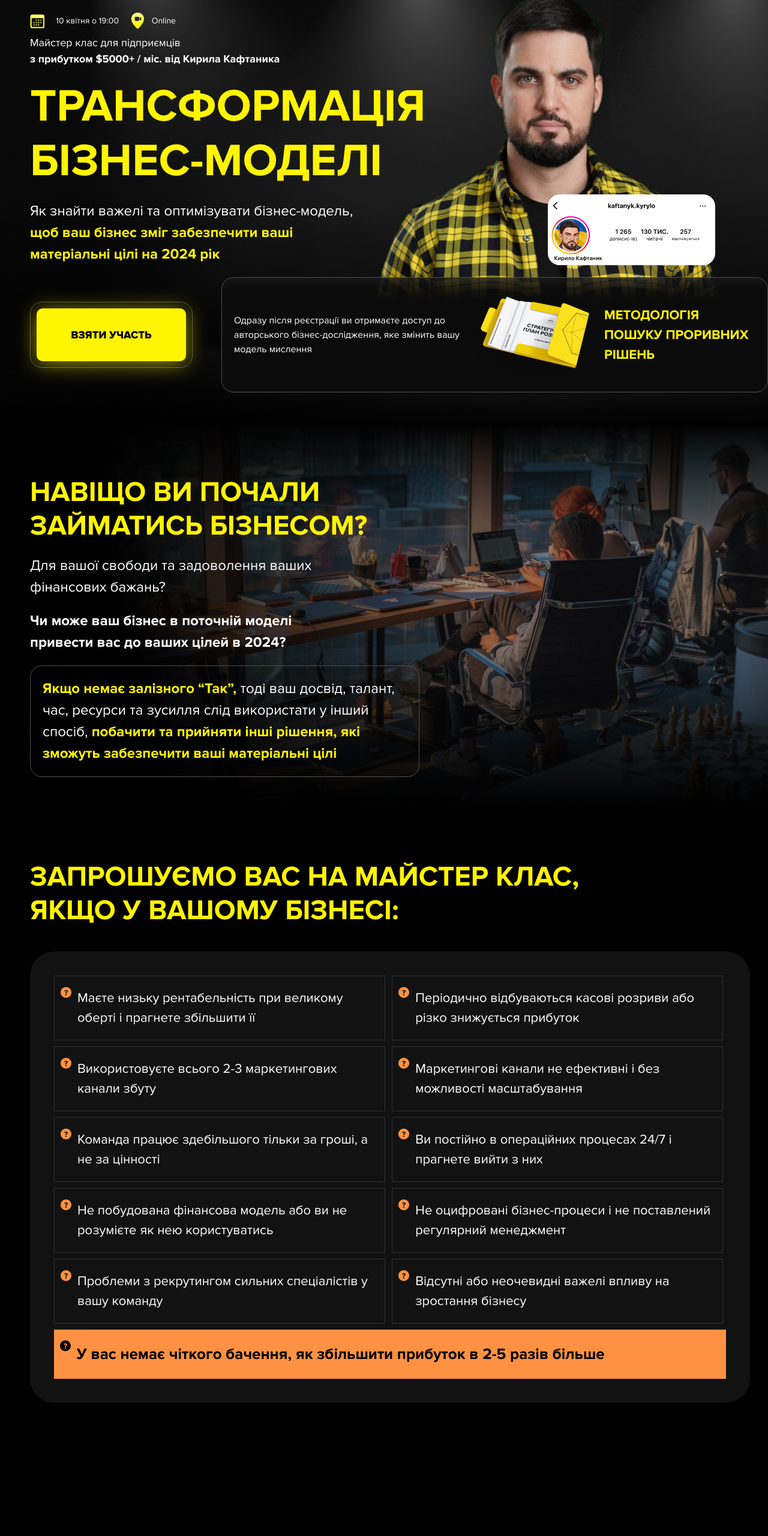
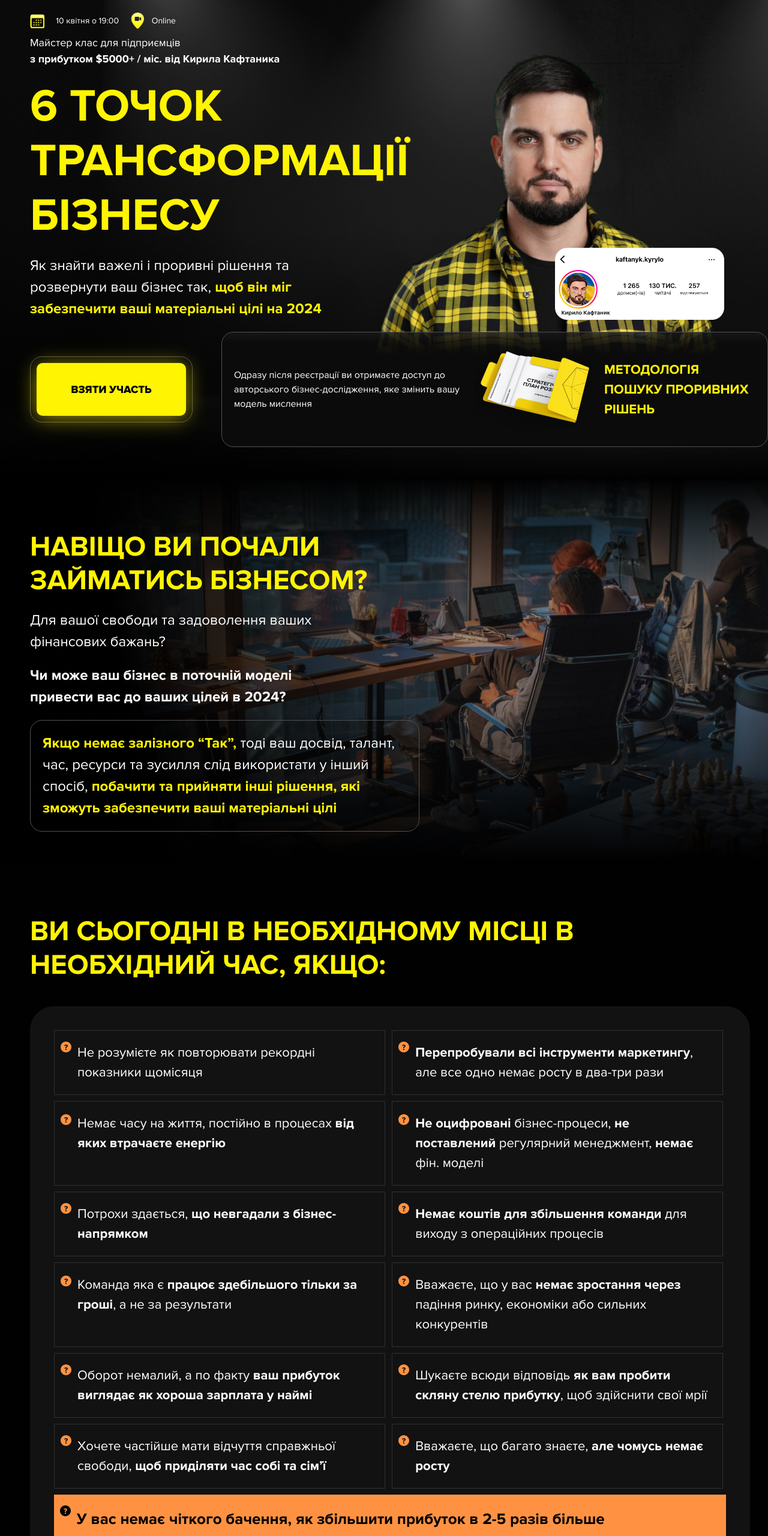
Before and after one commit to pnevmat/sonmax-holding-transform, a website built with Parcel: page src/index.html in a window 1280 px wide. Shown: the part 120-2680 px from the top of the page at 60% size. Built offline with nearby package versions, Linux system fonts and the light colour scheme.

Commit message:
fixes layout and styles

```diff
--- a/src/css/base/common.css
+++ b/src/css/base/common.css
@@ -41,6 +41,14 @@ button:focus {
   }
 }
 
+.bold {
+  font-weight: 700;
+}
+
+.upperCase {
+  text-transform: uppercase;
+}
+
 .is-hiden {
   display: none;
 }
--- a/src/css/layouts/header.css
+++ b/src/css/layouts/header.css
@@ -359,8 +359,8 @@ a {
 @media screen and (min-width: 320px) and (max-width: 339px) {
   .background {
     max-width: 320px;
-    background-size: 125% 29%;
-    background-position: 50% 24.5%;
+    background-size: 125% 28%;
+    background-position: 50% 23.5%;
   }
 
   .headerButtonContainer {
@@ -375,8 +375,8 @@ a {
 @media screen and (min-width: 340px) and (max-width: 359px) {
   .background {
     max-width: 340px;
-    background-size: 125% 32%;
-    background-position: 50% 23%;
+    background-size: 125% 31%;
+    background-position: 50% 22%;
   }
 
   .headerButtonContainer {
@@ -391,8 +391,8 @@ a {
 @media screen and (min-width: 360px) and (max-width: 379px) {
   .background {
     max-width: 360px;
-    background-size: 125% 35%;
-    background-position: 50% 24%;
+    background-size: 125% 34%;
+    background-position: 50% 23%;
   }
 
   .headerButtonContainer {
@@ -432,8 +432,8 @@ a {
 @media screen and (min-width: 380px) and (max-width: 419px) {
   .background {
     max-width: 380px;
-    background-size: 125% 38%;
-    background-position: 50% 23.5%;
+    background-size: 125% 36.5%;
+    background-position: 50% 24%;
   }
 
   .headerButtonContainer {
@@ -567,8 +567,8 @@ a {
     padding-right: 25px;
     padding-bottom: 50px;
     padding-left: 25px;
-    background-size: 55% 47%, 150% 130%;
-    background-position: 95% 57%, 45% 100%;
+    background-size: 55% 43%, 150% 130%;
+    background-position: 95% 60%, 45% 100%;
   }
 
   .questionsContainer {
@@ -593,7 +593,7 @@ a {
   }
 
   .backgroundLinerPc {
-    top: 67.4%;
+    top: 69.6%;
     left: 0;
     width: 100%;
     max-width: 725px;
@@ -619,12 +619,13 @@ a {
     max-width: 974px;
     padding-left: 50px;
     padding-bottom: 50px;
-    background-size: 63% 70%, 150% 110%;
-    background-position: 103% 60%, 45% 100%;
+    background-size: 63% 64%, 150% 110%;
+    background-position: 103% 68%, 45% 100%;
   }
 
   .questionsContainer {
-    max-width: 924px;
+    max-width: 894px;
+    padding-right: 60px;
   }
 
   .transform {
@@ -640,7 +641,7 @@ a {
   }
 
   .backgroundLinerPc {
-    top: 68.1%;
+    top: 71.4%;
     left: 6.6%;
     width: 100%;
     max-width: 911px;
@@ -686,8 +687,13 @@ a {
     max-width: 1230px;
     padding-left: 50px;
     padding-bottom: 50px;
-    background-size: 50.5% 81%, 150% 100%;
-    background-position: 92.5% 60%, 50% 100%;
+    background-size: 50.5% 71%, 150% 100%;
+    background-position: 92.5% 75%, 50% 100%;
+  }
+
+  .questionsContainer {
+    max-width: 1157px;
+    padding-right: 15px;
   }
 
   .youGetBlockContainer {
@@ -696,7 +702,7 @@ a {
   }
 
   .backgroundLinerPc {
-    top: 74.1%;
+    top: 77%;
     left: 25.9%;
     height: 192px;
   }
@@ -706,8 +712,8 @@ a {
   .background {
     max-width: 1260px;
     padding-left: 100px;
-    background-size: 49% 86%, 100% 100%;
-    background-position: 90% 81%, 45% 100%;
+    background-size: 49% 78%, 100% 100%;
+    background-position: 90% 89%, 45% 100%;
   }
 
   .youGetBlockContainer {
@@ -717,8 +723,8 @@ a {
   }
 
   .backgroundLinerPc {
-    top: 74.1%;
-    left: 24.7%;
+    top: 77%;
+    left: 24%;
   }
 }
 
@@ -726,7 +732,7 @@ a {
   .background {
     max-width: 1342px;
     padding-left: 358px;
-    background-size: 40% 88%, 90% 100%;
+    background-size: 40% 80%, 90% 100%;
     background-position: 85.5% 97%, 0% 0%;
   }
 
@@ -737,8 +743,8 @@ a {
   }
 
   .backgroundLinerPc {
-    top: 74%;
-    left: 23.8%;
+    top: 77%;
+    left: 22%;
     width: 100%;
     max-width: 911px;
     height: 192px;
@@ -752,8 +758,8 @@ a {
     padding-right: 358px;
     padding-bottom: 140px;
     padding-left: 358px;
-    background-size: 36.5% 80%, cover;
-    background-position: 71% 31%, top;
+    background-size: 36.5% 73%, cover;
+    background-position: 71% 51%, top;
   }
 
   .youGetBlockContainer {
@@ -763,8 +769,8 @@ a {
   }
 
   .backgroundLinerPc {
-    top: 78.5%;
-    left: 24.5%;
+    top: 81%;
+    left: 23%;
   }
 
   .youGetImgContainer {
--- a/src/css/layouts/invintation.css
+++ b/src/css/layouts/invintation.css
@@ -40,7 +40,7 @@
 
 .invitationListCard {
   display: flex;
-  align-items: center;
+  align-items: flex-start;
   width: 100%;
   padding: 20px;
   padding-left: 10px;
--- a/src/layout/header.html
+++ b/src/layout/header.html
@@ -35,14 +35,14 @@
 
         <div class="questionsContainer">
           <div class="questionsTextContainer">
-            <div class="transform">ТРАНСФОРМАЦІЯ БІЗНЕС-МОДЕЛІ</div>
+            <div class="transform upperCase">6 точок трансформації бізнесу</div>
             <div class="questionsTextWrapper">
               <span class="questionsTextNormal">
-                Як знайти важелі та оптимізувати бізнес-модель,
+                Як знайти важелі і проривні рішення та розвернути ваш бізнес
+                так,
               </span>
               <span class="questionsTextBold">
-                щоб ваш бізнес зміг забезпечити ваші матеріальні цілі на 2024
-                рік
+                щоб він міг забезпечити ваші матеріальні цілі на 2024
               </span>
             </div>
           </div>
--- a/src/layout/invintation.html
+++ b/src/layout/invintation.html
@@ -1,8 +1,8 @@
 <div class="invintationContainer">
   <div class="invintationWrapper">
     <span class="invintationTitle"
-      >ЗАПРОШУЄМО ВАС НА МАЙСТЕР КЛАС, ЯКЩО У ВАШОМУ БІЗНЕСІ:</span
-    >
+      >ВИ СЬОГОДНІ В НЕОБХІДНОМУ МІСЦІ В НЕОБХІДНИЙ ЧАС, ЯКЩО:
+    </span>
     <div class="invitationListContainer">
       <div class="invitationListWrapper">
         <div class="invitationListCard">
@@ -10,8 +10,7 @@
             <img src="./images/icons/question-icon.svg" alt="Знак запитання" />
           </div>
           <span class="invintationListText">
-            Маєте низьку рентабельність при великому оберті і прагнете збільшити
-            її
+            Не розумієте як повторювати рекордні показники щомісяця
           </span>
         </div>
         <div class="invitationListCard">
@@ -19,7 +18,8 @@
             <img src="./images/icons/question-icon.svg" alt="Знак запитання" />
           </div>
           <span class="invintationListText">
-            Періодично відбуваються касові розриви або різко знижується прибуток
+            <span class="bold">Перепробували всі інструменти маркетингу</span>,
+            але все одно немає росту в два-три рази
           </span>
         </div>
         <div class="invitationListCard">
@@ -27,7 +27,8 @@
             <img src="./images/icons/question-icon.svg" alt="Знак запитання" />
           </div>
           <span class="invintationListText"
-            >Використовуєте всього 2-3 маркетингових канали збуту</span
+            >Немає часу на життя, постійно в процесах
+            <span class="bold">від яких втрачаєте енергію</span></span
           >
         </div>
         <div class="invitationListCard">
@@ -35,7 +36,9 @@
             <img src="./images/icons/question-icon.svg" alt="Знак запитання" />
           </div>
           <span class="invintationListText">
-            Маркетингові канали не ефективні і без можливості масштабування
+            <span class="bold">Не оцифровані</span> бізнес-процеси,
+            <span class="bold">не поставлений</span> регулярний менеджмент,
+            <span class="bold">немає</span> фін. моделі
           </span>
         </div>
         <div class="invitationListCard">
@@ -43,7 +46,8 @@
             <img src="./images/icons/question-icon.svg" alt="Знак запитання" />
           </div>
           <span class="invintationListText">
-            Команда працює здебільшого тільки за гроші, а не за цінності
+            Потрохи здається,
+            <span class="bold">що невгадали з бізнес-напрямком</span>
           </span>
         </div>
         <div class="invitationListCard">
@@ -51,7 +55,8 @@
             <img src="./images/icons/question-icon.svg" alt="Знак запитання" />
           </div>
           <span class="invintationListText">
-            Ви постійно в операційних процесах 24/7 і прагнете вийти з них
+            <span class="bold">Немає коштів для збільшення команди</span> для
+            виходу з операційних процесів
           </span>
         </div>
         <div class="invitationListCard">
@@ -59,8 +64,9 @@
             <img src="./images/icons/question-icon.svg" alt="Знак запитання" />
           </div>
           <span class="invintationListText">
-            Не побудована фінансова модель або ви не розумієте як нею
-            користуватись
+            Команда яка є
+            <span class="bold">працює здебільшого тільки за гроші</span>, а не
+            за результати
           </span>
         </div>
         <div class="invitationListCard">
@@ -68,7 +74,9 @@
             <img src="./images/icons/question-icon.svg" alt="Знак запитання" />
           </div>
           <span class="invintationListText">
-            Не оцифровані бізнес-процеси і не поставлений регулярний менеджмент
+            Вважаєте, що у вас
+            <span class="bold">немає зростання через</span> падіння ринку,
+            економіки або сильних конкурентів
           </span>
         </div>
         <div class="invitationListCard">
@@ -76,7 +84,10 @@
             <img src="./images/icons/question-icon.svg" alt="Знак запитання" />
           </div>
           <span class="invintationListText">
-            Проблеми з рекрутингом сильних спеціалістів у вашу команду
+            Оборот немалий, а по факту
+            <span class="bold"
+              >ваш прибуток виглядає як хороша зарплата у наймі</span
+            >
           </span>
         </div>
         <div class="invitationListCard">
@@ -84,7 +95,27 @@
             <img src="./images/icons/question-icon.svg" alt="Знак запитання" />
           </div>
           <span class="invintationListText">
-            Відсутні або неочевидні важелі впливу на зростання бізнесу
+            Шукаєте всюди відповідь
+            <span class="bold">як вам пробити скляну стелю прибутку</span>, щоб
+            здійснити свої мрії
+          </span>
+        </div>
+        <div class="invitationListCard">
+          <div class="invintationImageContainer">
+            <img src="./images/icons/question-icon.svg" alt="Знак запитання" />
+          </div>
+          <span class="invintationListText">
+            Хочете частійше мати відчуття справжньої свободи,
+            <span class="bold">щоб приділяти час собі та сімʼї</span>
+          </span>
+        </div>
+        <div class="invitationListCard">
+          <div class="invintationImageContainer">
+            <img src="./images/icons/question-icon.svg" alt="Знак запитання" />
+          </div>
+          <span class="invintationListText">
+            Вважаєте, що багато знаєте,
+            <span class="bold">але чомусь немає росту</span>
           </span>
         </div>
       </div>
```
